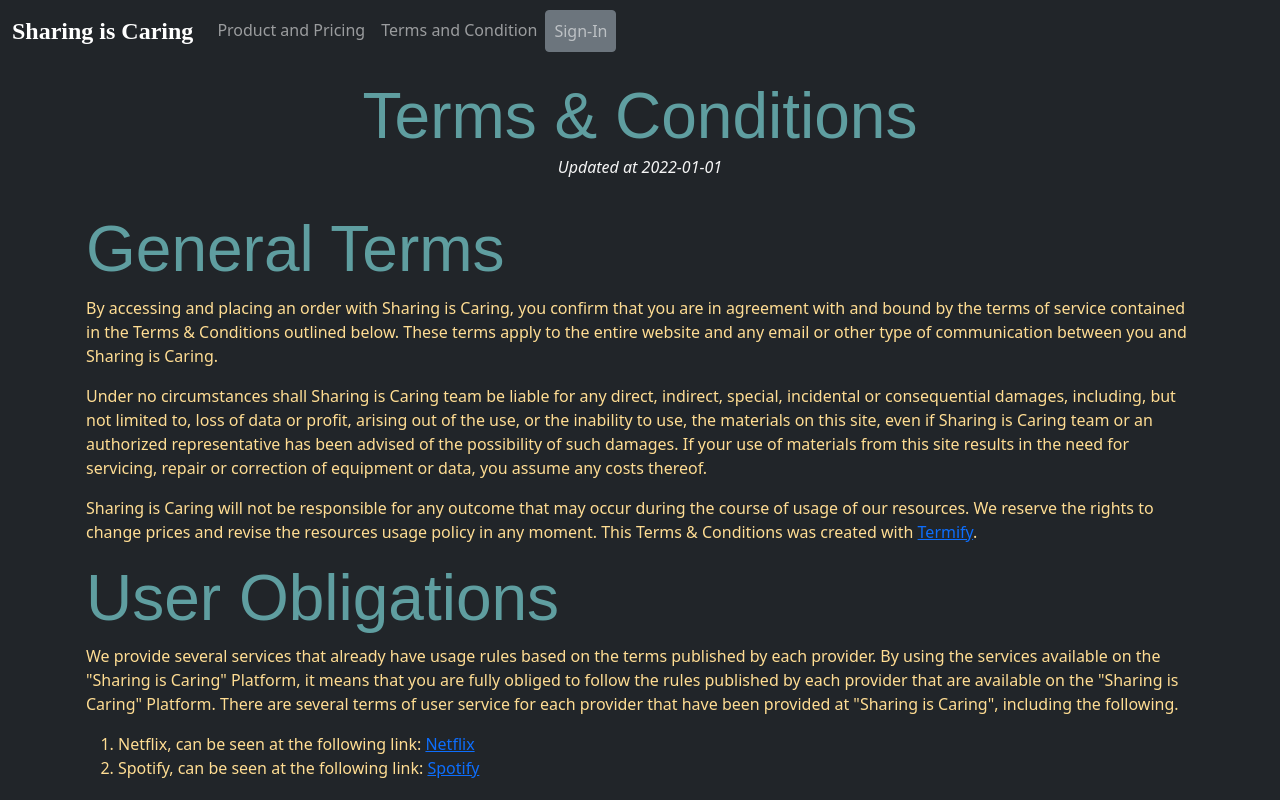
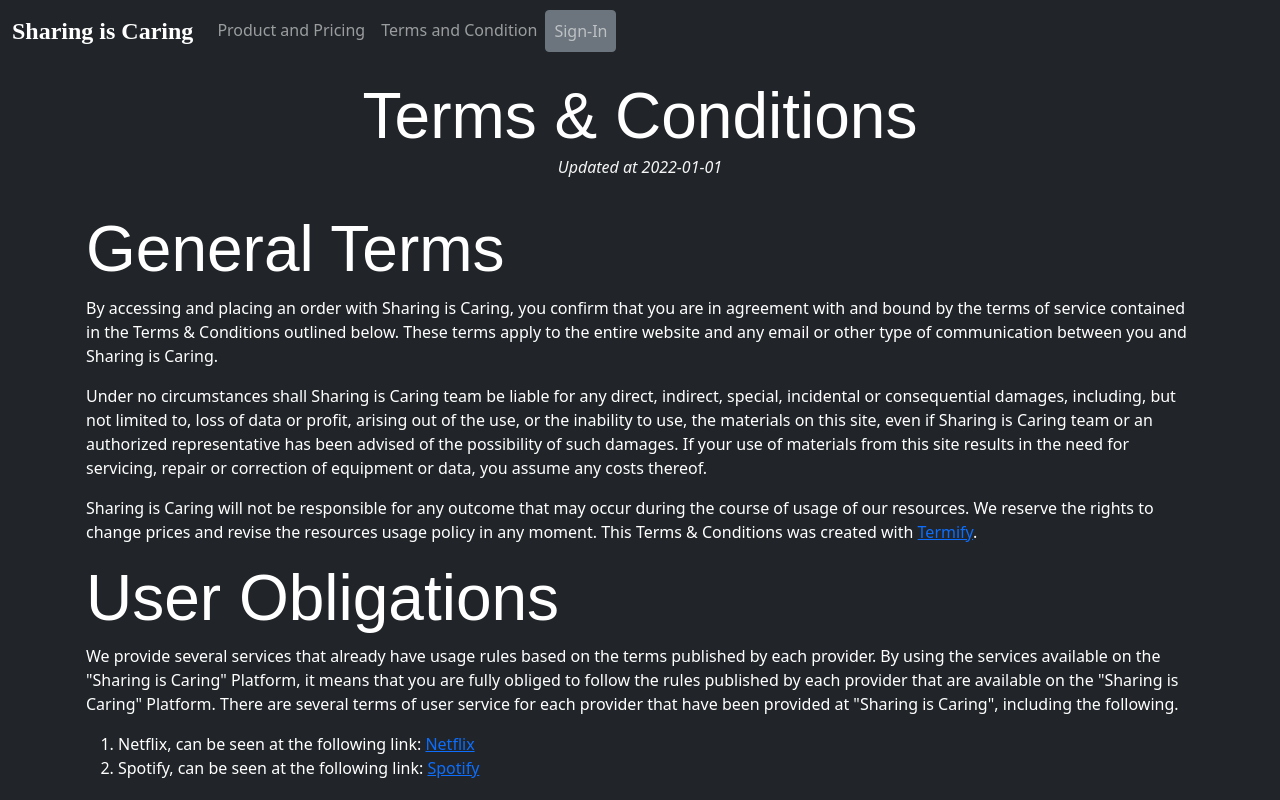
Before and after one commit to piigyy/sharing-is-caring, a Vue app in the folder frontend/: page /terms-conditions in a window 1280 px wide. Shown: the top 800 px of the page. Built offline with nearby package versions, Linux system fonts and the light colour scheme; no server answers; a web font is replaced by a local one; what vue-sweetalert2 would draw is missing.

Commit message:
refactor: Color of Text To White

```diff
--- a/frontend/src/App.vue
+++ b/frontend/src/App.vue
@@ -25,10 +25,10 @@ export default {
   h1 {
     font-family: 'Dongle', sans-serif;
     font-size: 4em;
-    color: cadetblue;
+    color: white;
   }
 
   section {
-    color: #FFDD93;
+    color: white;
   }
 </style>
--- a/frontend/src/views/Products.vue
+++ b/frontend/src/views/Products.vue
@@ -24,7 +24,7 @@
               </div>
               <ul class="list-group list-group-flush" v-if="$store.state.isLogin">
                 <li class="list-group-item option card-bg" @click="clickedOrder('/host/spotify')"><span class="action-order">Become a host</span></li>
-                <li class="list-group-item option card-bg" @click="clickedOrder('/order/spotify')" ><span class="action-order">Order</span></li>
+                <li class="list-group-item option card-bg" @click="clickedOrder('/marketplace?product=spotify')" ><span class="action-order">Order</span></li>
               </ul>
               <ul class="list-group list-group-flush" v-if="!$store.state.isLogin">
                 <li class="list-group-item option card-bg" data-bs-toggle="modal" data-bs-target="#staticBackdrop"><span class="action-order">Become a host</span></li>
@@ -46,7 +46,7 @@
               </div>
               <ul class="list-group list-group-flush" v-if="$store.state.isLogin">
                 <li class="list-group-item option card-bg" @click="clickedOrder('/host/netflix')"><span class="action-order">Become a host</span></li>
-                <li class="list-group-item option card-bg" @click="clickedOrder('/order/netflix')" ><span class="action-order">Order</span></li>
+                <li class="list-group-item option card-bg" @click="clickedOrder('/marketplace?product=netflix')" ><span class="action-order">Order</span></li>
               </ul>
               <ul class="list-group list-group-flush" v-if="!$store.state.isLogin">
                 <li class="list-group-item option card-bg" data-bs-toggle="modal" data-bs-target="#staticBackdrop"><span class="action-order">Become a host</span></li>
--- a/frontend/src/views/TermsCondition.vue
+++ b/frontend/src/views/TermsCondition.vue
@@ -4,7 +4,7 @@
       <h1 class="tc-header">Terms & Conditions</h1>
       <p><i class="small-text animate__animated animate__flash animate__repeat-1">Updated at 2022-01-01</i></p>
     </div>
-    <div class="container p-3" style="color: #FFDD93">
+    <div class="container p-3" style="color: white">
       <div class="row">
         <div class="col">
               <article>
```
